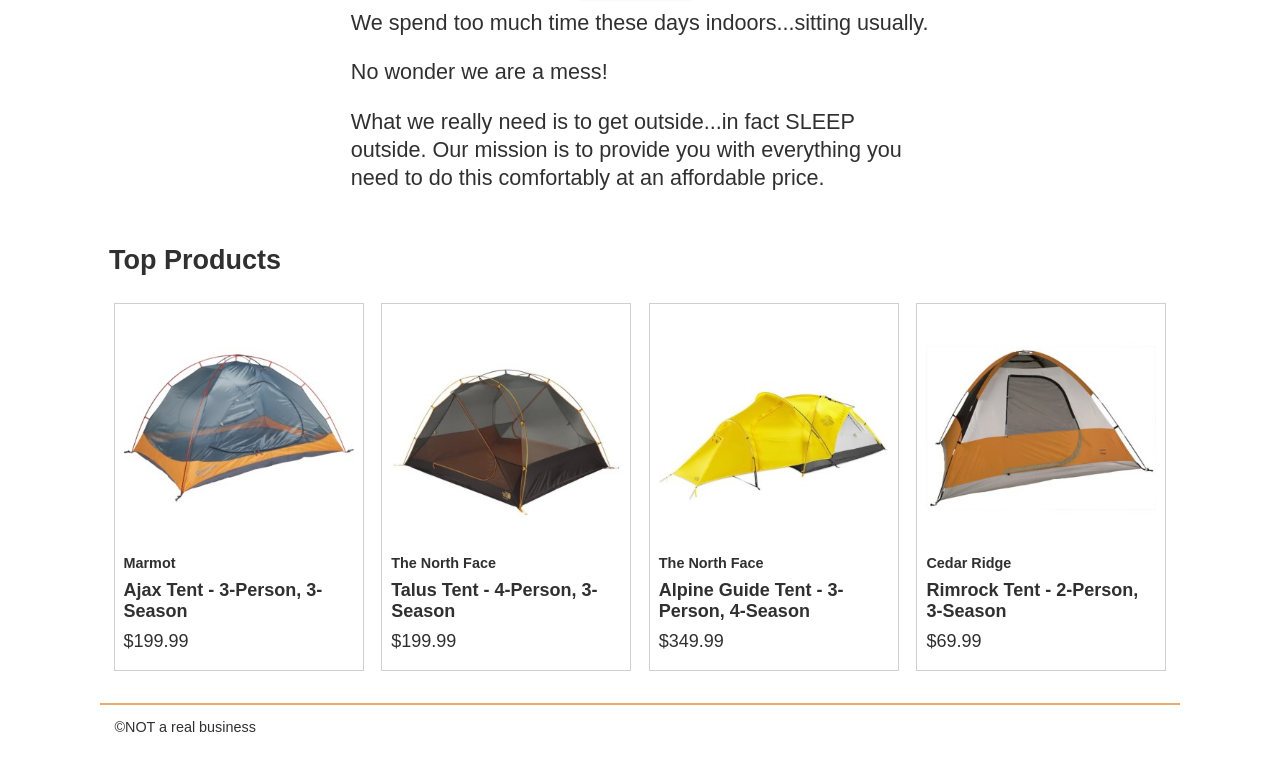
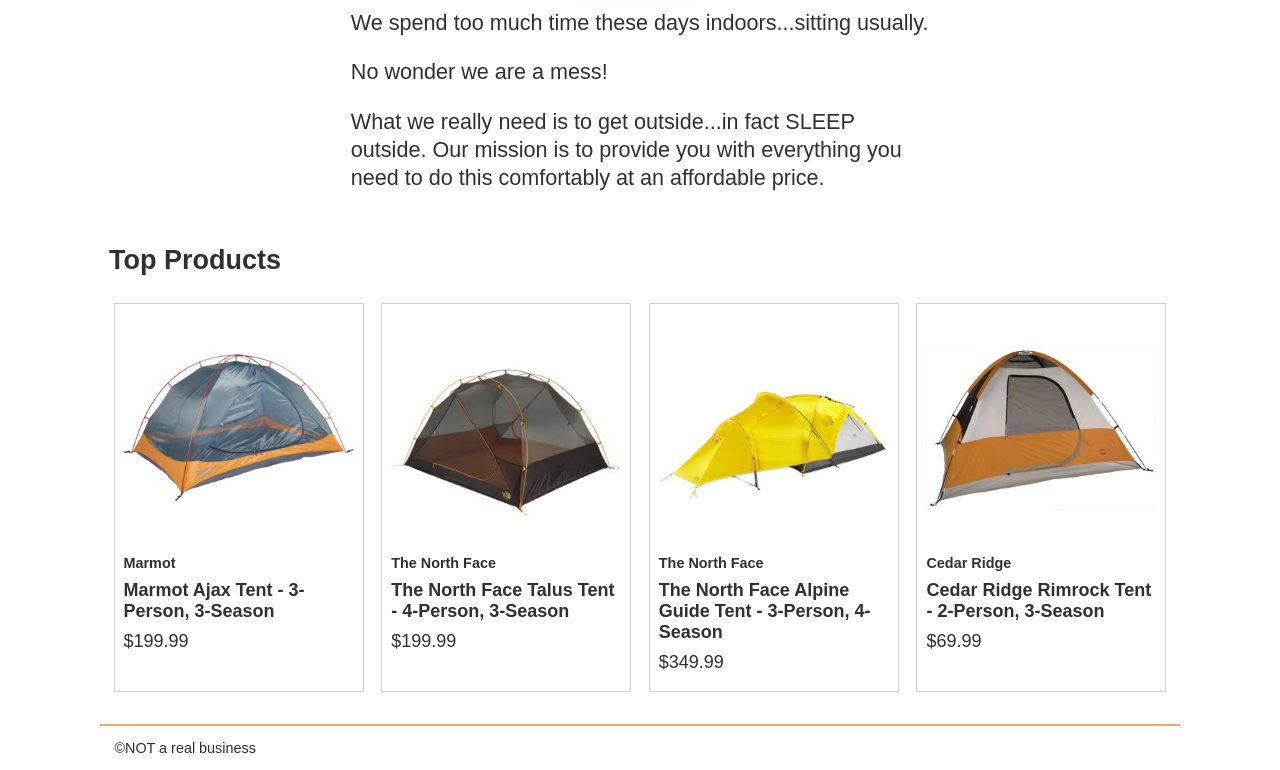
Before and after one commit to fredly11/wdd330-Team-1, a website built with Vite: page src/index.html in a window 1280 px wide. Shown: the part 429-1199 px from the top of the page. Before the commit the page ends 1178 px from the top, so only its background shows below. Built offline with nearby package versions, Linux system fonts and the light colour scheme.

Commit message:
W04 Team Activity: implement dynamic product list

```diff
--- a/src/index.html
+++ b/src/index.html
@@ -61,54 +61,11 @@
       </section>
       <section class="products">
         <h2>Top Products</h2>
-        <ul class="product-list">
-          <li class="product-card">
-            <a href="product_pages/index.html?product=880RR">
-              <img
-                src="images/tents/marmot-ajax-tent-3-person-3-season-in-pale-pumpkin-terracotta~p~880rr_01~320.jpg"
-                alt="Marmot Ajax tent"
-              />
-              <h3 class="card__brand">Marmot</h3>
-              <h2 class="card__name">Ajax Tent - 3-Person, 3-Season</h2>
-              <p class="product-card__price">$199.99</p>
-            </a>
-          </li>
-          <li class="product-card">
-            <a href="product_pages/index.html?product=985RF">
-              <img
-                src="images/tents/the-north-face-talus-tent-4-person-3-season-in-golden-oak-saffron-yellow~p~985rf_01~320.jpg"
-                alt="Talus Tent - 4-Person, 3-Season"
-              />
-              <h3 class="card__brand">The North Face</h3>
-              <h2 class="card__name">Talus Tent - 4-Person, 3-Season</h2>
-              <p class="product-card__price">$199.99</p>
-            </a>
-          </li>
-          <li class="product-card">
-            <a href="product_pages/index.html?product=985PR">
-              <img
-                src="images/tents/the-north-face-alpine-guide-tent-3-person-4-season-in-canary-yellow-high-rise-grey~p~985pr_01~320.jpg"
-                alt="Alpine Guide Tent - 3-Person, 4-Season"
-              />
-              <h3 class="card__brand">The North Face</h3>
-              <h2 class="card__name">Alpine Guide Tent - 3-Person, 4-Season</h2>
-              <p class="product-card__price">$349.99</p>
-            </a>
-          </li>
-          <li class="product-card">
-            <a href="product_pages/index.html?product=344YJ">
-              <img
-                src="images/tents/cedar-ridge-rimrock-tent-2-person-3-season-in-rust-clay~p~344yj_01~320.jpg"
-                alt="Rimrock Tent - 2-Person, 3-Season"
-              />
-              <h3 class="card__brand">Cedar Ridge</h3>
-              <h2 class="card__name">Rimrock Tent - 2-Person, 3-Season</h2>
-              <p class="product-card__price">$69.99</p>
-            </a>
-          </li>
-        </ul>
+        <ul class="product-list"></ul>
       </section>
     </main>
     <footer>&copy;NOT a real business</footer>
+
+    <script type="module" src="/js/main.js"></script>
   </body>
 </html>
--- a/src/js/main.js
+++ b/src/js/main.js
@@ -0,0 +1,3 @@
+import productList from "./productList.mjs";
+
+productList(".product-list", "tents");
--- /dev/null
+++ b/src/js/productList.mjs
@@ -0,0 +1,25 @@
+import { getData } from "./productData.mjs";
+
+function productCardTemplate(product) {
+  const cleanImage = product.Image.replace(/^\.\.\//, '');
+  const imageSrc = `/${cleanImage}`;
+
+  return `<li class="product-card">
+    <a href="product_pages/index.html?product=${product.Id}">
+      <img src="${imageSrc}" alt="Image of ${product.Name}" />
+      <h3 class="card__brand">${product.Brand.Name}</h3>
+      <h2 class="card__name">${product.Name}</h2>
+      <p class="product-card__price">$${product.FinalPrice}</p>
+    </a>
+  </li>`;
+}
+
+export default async function productList(selector, category) {
+  const el = document.querySelector(selector);
+  const products = await getData();
+  const validIds = ["880RR", "985RF", "985PR", "344YJ"];
+  const filteredProducts = products.filter(product => validIds.includes(product.Id));
+
+  const htmlStrings = filteredProducts.map(productCardTemplate);
+  el.insertAdjacentHTML("afterbegin", htmlStrings.join(""));
+}
```
